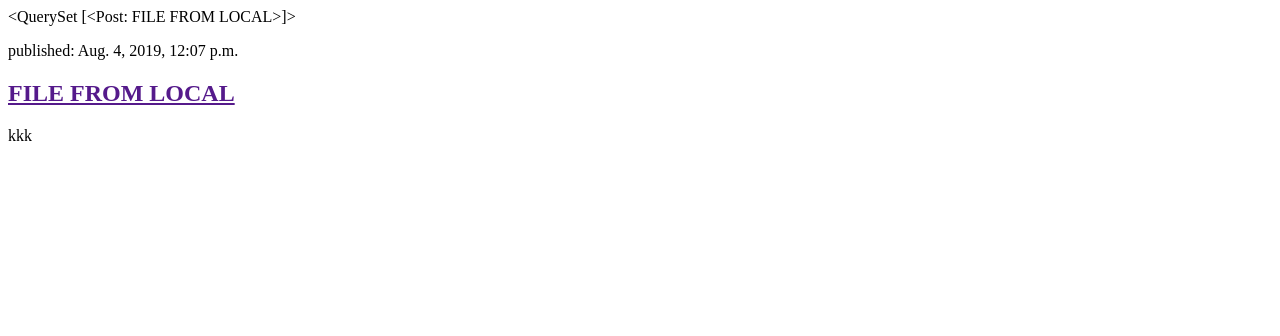
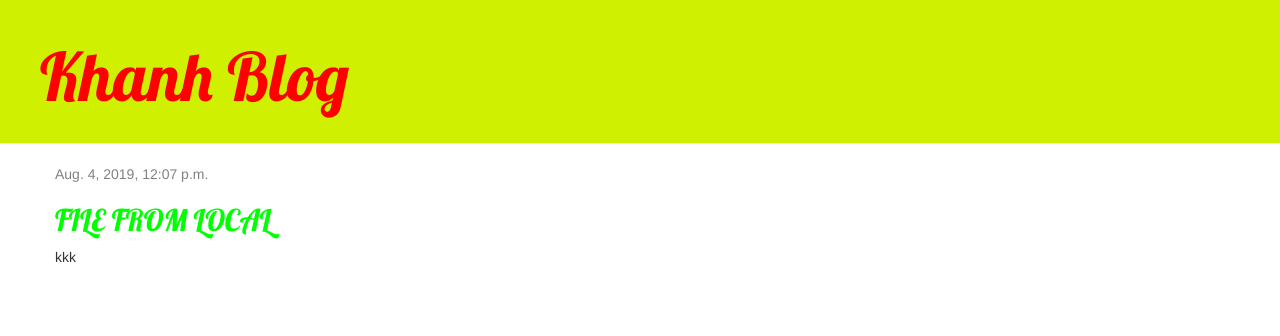
Before and after one commit to d6obama/my-first-blog, a Django app: page / in a window 1280 px wide. Shown: the top 336 px of the page. Run offline with Django 3.2, Linux system fonts and the light colour scheme; data comes from the database, SQL or seed files in the repository; some libraries are stand-ins or nearby versions.

Commit message:
added view and template for blog with css

```diff
--- /dev/null
+++ b/blog/static/css/blog.css
@@ -0,0 +1,46 @@
+.page-header {
+    background-color: #CFF000;
+    margin-top: 0;
+    padding: 20px 20px 20px 40px;
+}
+
+.page-header h1, .page-header h1 a, .page-header h1 a:visited, .page-header h1 a:active {
+    color: #FF0000;
+    font-size: 50pt;
+    text-decoration: none;
+}
+
+.content {
+    margin-left: 40px;
+}
+
+h1, h2, h3, h4 {
+    font-family: 'Lobster', cursive;
+}
+
+.date {
+    color: #828282;
+}
+
+.save {
+    float: right;
+}
+
+.post-form textarea, .post-form input {
+    width: 100%;
+}
+
+.top-menu, .top-menu:hover, .top-menu:visited {
+    color: #0000FF;
+    float: right;
+    font-size: 26pt;
+    margin-right: 20px;
+}
+
+.post {
+    margin-bottom: 70px;
+}
+
+.post h2 a, .post h2 a:visited {
+    color: #00FF00;
+}
--- /dev/null
+++ b/blog/templates/blog/base.html
@@ -0,0 +1,24 @@
+<!DOCTYPE html>
+{% load static %}
+<html>
+    <head>
+        <title>Khanh Blog</title>
+        <link rel="stylesheet" href="//maxcdn.bootstrapcdn.com/bootstrap/3.2.0/css/bootstrap.min.css">
+        <link rel="stylesheet" href="//maxcdn.bootstrapcdn.com/bootstrap/3.2.0/css/bootstrap-theme.min.css">
+        <link href='//fonts.googleapis.com/css?family=Lobster&subset=latin,latin-ext' rel='stylesheet' type='text/css'>
+        <link rel="stylesheet" href="{% static 'css/blog.css' %}">
+    </head>
+    <body>
+    <div class="page-header">
+        <h1><a href="/">Khanh Blog</a></h1>
+    </div>
+    <div class="content container">
+        <div class="row">
+            <div class="col-md-8">
+            {% block content %}
+            {% endblock %}
+            </div>
+        </div>
+    </div>
+</body>
+</html>
--- a/blog/templates/blog/post_list.html
+++ b/blog/templates/blog/post_list.html
@@ -1,17 +1,14 @@
 <!DOCTYPE html>
-<html lang="en">
-<head>
-    <meta charset="UTF-8">
-    <title>KhanhBlog</title>
-</head>
-<body>
-{{posts}}
+{% extends 'blog/base.html' %}
+
+{% block content %}
 {% for post in posts %}
-    <div>
-        <p>published: {{ post.published_date }}</p>
-        <h2><a href="">{{ post.title }}</a></h2>
+    <div class="post">
+        <div class="date">
+             {{ post.published_date }}
+        </div>
+       <h2><a href="{% url 'post_detail' pk=post.pk %}">{{ post.title }}</a></h2>
         <p>{{ post.text|linebreaksbr }}</p>
     </div>
 {% endfor %}
-</body>
-</html>
+{% endblock %}
--- a/blog/urls.py
+++ b/blog/urls.py
@@ -2,4 +2,5 @@ from django.urls import path
 from . import views
 urlpatterns = [
     path('', views.post_list, name='post_list'),
+    path('post/<int:pk>/', views.post_detail, name='post_detail'),
 ]
--- a/blog/views.py
+++ b/blog/views.py
@@ -1,7 +1,10 @@
-from django.shortcuts import render
+from django.shortcuts import render,get_object_or_404
 from .models import Post
 from django.utils import timezone
 # Create your views here.
 def post_list(request):
     posts = Post.objects.filter(published_date__lte=timezone.now()).order_by('published_date')
     return render(request, 'blog/post_list.html',  {'posts': posts})
+def post_detail(request, pk):
+    post = get_object_or_404(Post, pk=pk)
+    return render(request, 'blog/post_detail.html', {'post': post})
```
Also changed, not shown: blog/templates/blog/post_detail.html (added, +14 -0 lines).
